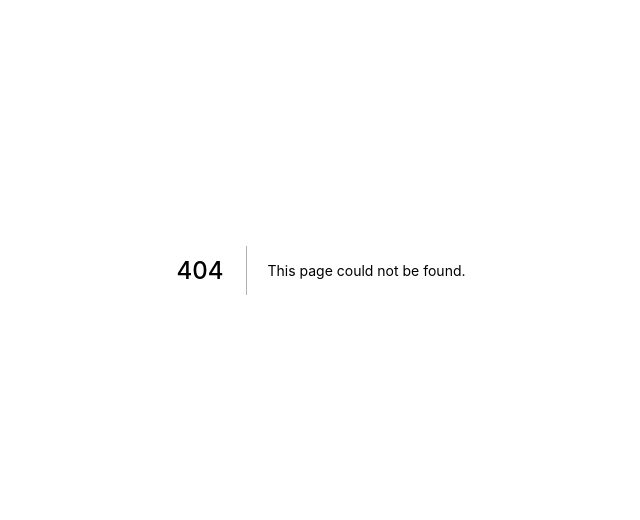
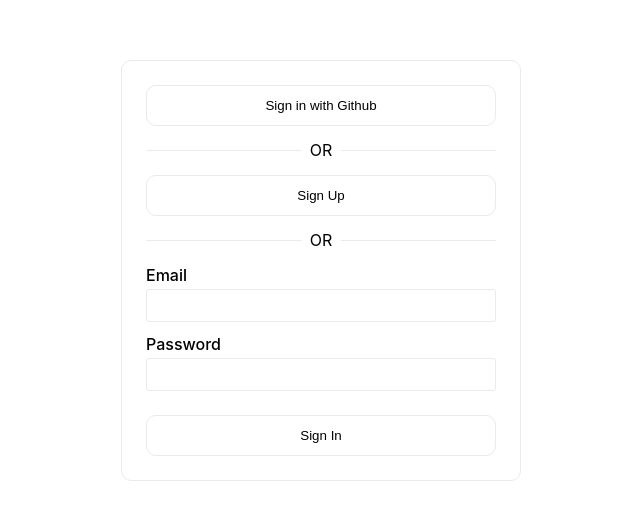
Before and after one commit to AssisrMatheus/next-js-patterns, a Next.js app in the folder next-app/: page /auth/signin in a window 1280 px wide. Before the commit this address had no page. Shown: the part 130-650 px from the top of the page, without its empty margins (319-959 px from the left). Built offline with nearby package versions, Linux system fonts and the light colour scheme; no server answers.

Commit message:
auth: added custom signin page

```diff
--- /dev/null
+++ b/next-app/components/AuthSignIn/index.module.css
@@ -0,0 +1,69 @@
+.card {
+  margin: 1rem;
+  padding: 1.5rem;
+  text-align: left;
+  color: inherit;
+  text-decoration: none;
+  border: 1px solid var(--accent);
+  border-radius: 10px;
+  transition: color 0.15s ease, border-color 0.15s ease;
+  width: 400px;
+}
+
+.divider {
+  position: relative;
+  background-color: var(--accent);
+  height: 1px;
+  overflow: visible;
+  margin: 24px 0;
+}
+
+.divider .dividerText {
+  margin: 0;
+  padding: 0 8px;
+  background-color: var(--bg);
+
+  display: flex;
+  place-content: center;
+  text-align: center;
+
+  position: absolute;
+  top: 50%;
+  left: 50%;
+  transform: translate(-50%, -50%);
+}
+
+.button {
+  padding: 0.75rem;
+  color: inherit;
+  text-decoration: none;
+  border: 1px solid var(--accent);
+  border-radius: 10px;
+  transition: color 0.15s ease, border-color 0.15s ease;
+  background: transparent;
+  width: 100%;
+  cursor: pointer;
+}
+
+.button:hover {
+  text-decoration: underline;
+}
+
+.form > :not(:first-child) {
+  margin-top: 12px;
+}
+
+.form .button {
+  margin-top: 24px;
+}
+
+.error {
+  margin: 0;
+  padding: 1rem;
+  text-align: left;
+  color: white;
+  border: 1px solid rgba(255, 0, 0, 0.8);
+  border-radius: 10px;
+  transition: color 0.15s ease, border-color 0.15s ease;
+  text-align: center;
+}
--- /dev/null
+++ b/next-app/components/AuthSignIn/index.tsx
@@ -0,0 +1,72 @@
+import { useSession, signIn, signOut } from "next-auth/react";
+import { useRouter } from "next/router";
+import styles from "./index.module.css";
+import Field from "../Field";
+import Link from "next/link";
+
+export default function AuthSignIn() {
+  const { status } = useSession();
+  const { push, query } = useRouter();
+
+  const error = query.error;
+
+  if (status === "authenticated") {
+    push("/");
+  }
+
+  return (
+    <div className={styles.card}>
+      {error && (
+        <div>
+          {/* TODO: translate error message */}
+          <p className={styles.error}>{error}</p>
+          <div className={styles.divider} />
+        </div>
+      )}
+      {[
+        {
+          provider: "github",
+          content: <>Sign in with Github</>,
+        },
+      ].map(({ provider, content }) => (
+        <button
+          key={provider}
+          className={styles.button}
+          onClick={() => signIn(provider)}
+        >
+          {content}
+        </button>
+      ))}
+      <div className={styles.divider}>
+        <p className={styles.dividerText}>OR</p>
+      </div>
+      <Link href="/auth/signup">
+        <a>
+          <button className={styles.button} type="button">
+            Sign Up
+          </button>
+        </a>
+      </Link>
+      <div className={styles.divider}>
+        <p className={styles.dividerText}>OR</p>
+      </div>
+      <form
+        className={styles.form}
+        onSubmit={(e) => {
+          e.preventDefault();
+
+          const formData = new FormData(e.target as HTMLFormElement);
+          const formProps = Object.fromEntries(formData);
+
+          signIn("credentials", formProps);
+        }}
+      >
+        <Field label="Email" name="email" type="email" required />
+        <Field label="Password" name="password" type="password" required />
+        <button className={styles.button} type="submit">
+          Sign In
+        </button>
+      </form>
+    </div>
+  );
+}
--- /dev/null
+++ b/next-app/components/Field/index.module.css
@@ -0,0 +1,15 @@
+.label {
+  font-weight: 500;
+  margin-bottom: 0.25rem;
+  display: block;
+}
+
+.input {
+  width: 100%;
+  background-color: transparent;
+  border: 1px solid var(--accent);
+  padding: 8px 12px;
+
+  border-radius: 3px;
+  transition: color 0.15s ease, border-color 0.15s ease;
+}
--- /dev/null
+++ b/next-app/components/Field/index.tsx
@@ -0,0 +1,22 @@
+import styles from "./index.module.css";
+
+export default function Field({
+  label,
+  name,
+  id,
+  ...props
+}: React.DetailedHTMLProps<
+  React.InputHTMLAttributes<HTMLInputElement>,
+  HTMLInputElement
+> & { label?: string }) {
+  return label ? (
+    <div>
+      <label className={styles.label} htmlFor={name || id}>
+        {label}
+      </label>
+      <input className={styles.input} name={name} id={id} {...props} />
+    </div>
+  ) : (
+    <input className={styles.input} {...props} />
+  );
+}
--- a/next-app/lib/next-auth/auth.ts
+++ b/next-app/lib/next-auth/auth.ts
@@ -8,7 +8,7 @@ import { UnauthorizedError } from "./unauthorizedError";
 // * If either:
 // *   - Page is statically cached (getStaticProps with or without revalidate).
 // *   - Page is incrementally generated (getStaticProps WITH revalidate).
-// *   The server doesn't have req,res when the cache is generated, so it won't have session on the first cache request. You can either accept that because it's enough for your use case(loading something that does not need user). Or use `fetchPolicy: "cache-and-network"`, which starts with cached data for no layout shift(which is good!!), but then refetches again, where this second refech WILL HAVE session(if user is logged in). Or add a loading state and transition and load it fully on client side without caching (n)
+// *   The server doesn't have req,res when the cache is generated, so it won't have session on the first cache request. You can either accept that because it's enough for your use case(loading something that does not need user). Or use `fetchPolicy: "cache-and-network"`, which starts with cached data for no layout shift(which is good!!), but then refetches again, where this second refech WILL HAVE session(if user is logged in). Or add a loading state and transition and load it fully on client side without caching (fetchPolicy: "network-only"`)
 
 // ! Please favor using MIDDLEWARE (https://next-auth.js.org/configuration/nextjs#middleware) or client side checking(depending on the case) BEFORE using this
 // ! to check if the user is available for something like a redirect or conditionally displaying something on the UI.
--- a/next-app/next.config.js
+++ b/next-app/next.config.js
@@ -2,6 +2,20 @@
 const nextConfig = {
   reactStrictMode: true,
   swcMinify: true,
-}
+  async redirects() {
+    return [
+      {
+        source: "/login",
+        destination: "/auth/signin",
+        permanent: true,
+      },
+      {
+        source: "/logout",
+        destination: "/auth/signout",
+        permanent: true,
+      },
+    ];
+  },
+};
 
-module.exports = nextConfig
+module.exports = nextConfig;
--- a/next-app/pages/api/auth/[...nextauth].ts
+++ b/next-app/pages/api/auth/[...nextauth].ts
@@ -7,6 +7,12 @@ import GitHubProvider from "next-auth/providers/github";
 export const authOptions: NextAuthOptions = {
   // Useful info: https://github.com/nextauthjs/next-auth/discussions/4394
   adapter: PrismaAdapter(db()),
+  // If using "CredentialsProvider", user sessions are not persisted in the database. Ref https://next-auth.js.org/providers/credentials
+  // Also next.js edge middlewares for now only works if using jwt strategy
+  session: { strategy: "jwt" },
+  pages: {
+    signIn: "/auth/signin",
+  },
   // Configure one or more authentication providers
   providers: [
     GitHubProvider({
@@ -21,23 +27,25 @@ export const authOptions: NextAuthOptions = {
       // e.g. domain, username, password, 2FA token, etc.
       // You can pass any HTML attribute to the <input> tag through the object.
       credentials: {
-        username: { label: "Username", type: "text", placeholder: "jsmith" },
+        email: { label: "Email", type: "text" },
         password: { label: "Password", type: "password" },
       },
       async authorize(credentials) {
-        if (!credentials || !credentials.username || !credentials.password)
+        if (!credentials || !credentials.email || !credentials.password)
           return null;
 
-        const findUser = await db().user.findFirst({
-          where: { email: credentials.username },
+        // Add logic here to look up the user from the credentials supplied
+        const user = await db().user.findFirst({
+          where: { email: credentials.email },
         });
 
-        // Add logic here to look up the user from the credentials supplied
-        const user =
-          findUser ||
-          (await db().user.create({
-            data: { name: credentials.username, email: credentials.username },
-          }));
+        // const user =
+        //   findUser ||
+        //   (await db().user.create({
+        //     data: { name: credentials.username, email: credentials.username },
+        //   }));
+
+        // TODO: Check if password matches
 
         if (user) {
           // Any object returned will be saved in `user` property of the JWT
@@ -52,9 +60,6 @@ export const authOptions: NextAuthOptions = {
     }),
     // ...add more providers here
   ],
-  // If using "CredentialsProvider", user sessions are not persisted in the database. Ref https://next-auth.js.org/providers/credentials
-  // Also next.js edge middlewares for now only works if using jwt strategy
-  session: { strategy: "jwt" },
 };
 
 export default NextAuth(authOptions);
--- a/next-app/pages/api/hello.ts
+++ /dev/null
@@ -1,13 +0,0 @@
-// Next.js API route support: https://nextjs.org/docs/api-routes/introduction
-import type { NextApiRequest, NextApiResponse } from 'next'
-
-type Data = {
-  name: string
-}
-
-export default function handler(
-  req: NextApiRequest,
-  res: NextApiResponse<Data>
-) {
-  res.status(200).json({ name: 'John Doe' })
-}
--- /dev/null
+++ b/next-app/pages/auth/signin.tsx
@@ -0,0 +1,20 @@
+import type { NextPage } from "next";
+import Head from "next/head";
+import AuthSignIn from "../../components/AuthSignIn";
+import styles from "../../styles/Home.module.css";
+
+const SignIn: NextPage = () => {
+  return (
+    <div className={styles.container}>
+      <Head>
+        <title>Sign In</title>
+      </Head>
+
+      <main className={styles.main}>
+        <AuthSignIn />
+      </main>
+    </div>
+  );
+};
+
+export default SignIn;
--- a/next-app/styles/globals.css
+++ b/next-app/styles/globals.css
@@ -1,9 +1,20 @@
+:root {
+  --bg: white;
+  --text: black;
+  --accent: #eaeaea;
+}
+
 html,
 body {
   padding: 0;
   margin: 0;
   font-family: -apple-system, BlinkMacSystemFont, Segoe UI, Roboto, Oxygen,
     Ubuntu, Cantarell, Fira Sans, Droid Sans, Helvetica Neue, sans-serif;
+}
+
+body {
+  color: var(--text);
+  background: var(--bg);
 }
 
 a {
@@ -16,11 +27,13 @@ a {
 }
 
 @media (prefers-color-scheme: dark) {
+  :root {
+    --bg: black;
+    --text: white;
+    --accent: #222;
+  }
+
   html {
     color-scheme: dark;
   }
-  body {
-    color: white;
-    background: black;
-  }
 }
```
Also changed, not shown: next-app/pages/auth/signup.tsx (added, +17 -0 lines), next-app/pages/index.tsx (+14 -7 lines), 1 other file (tests, documents, lock files or other folders).
